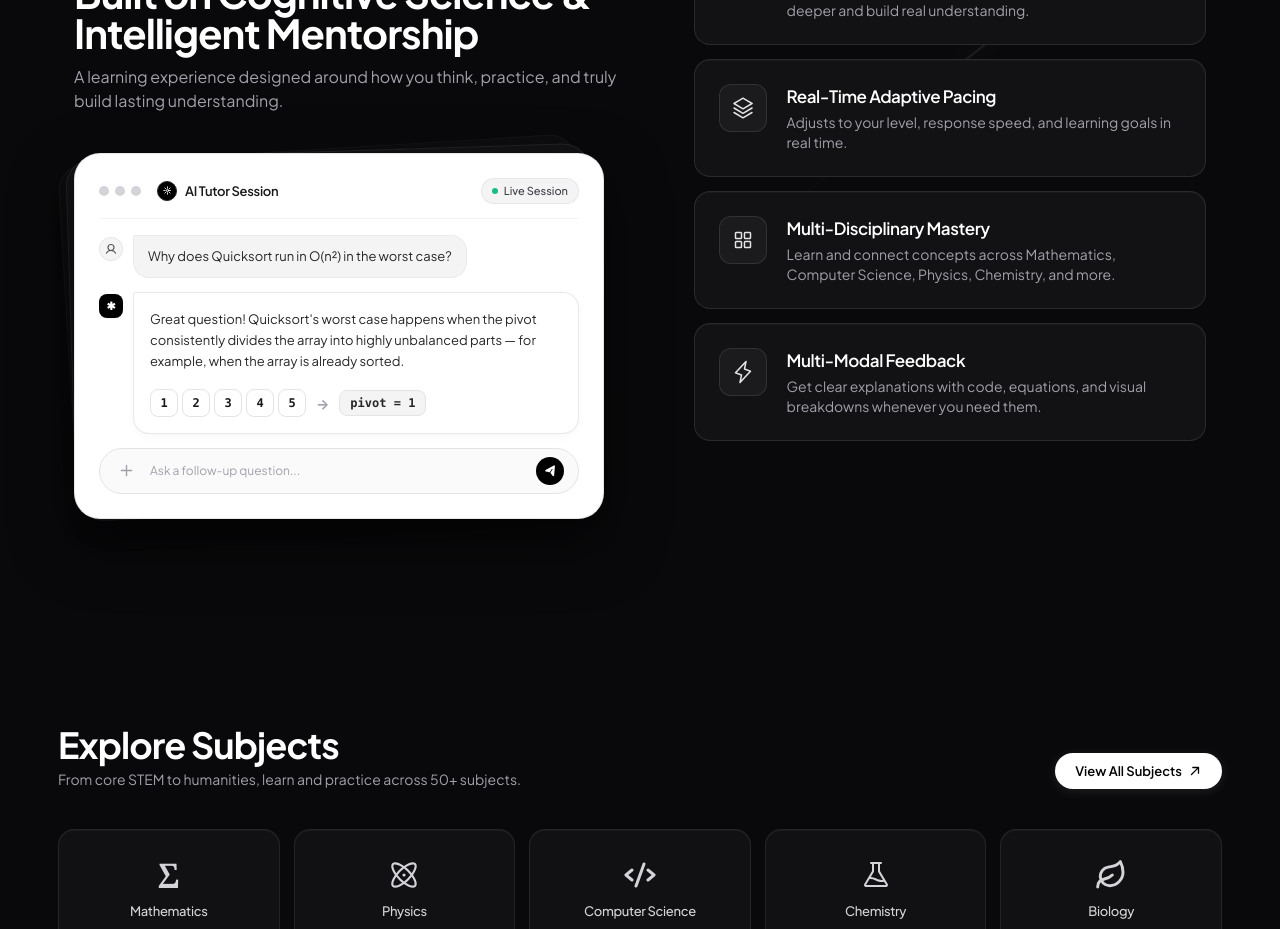
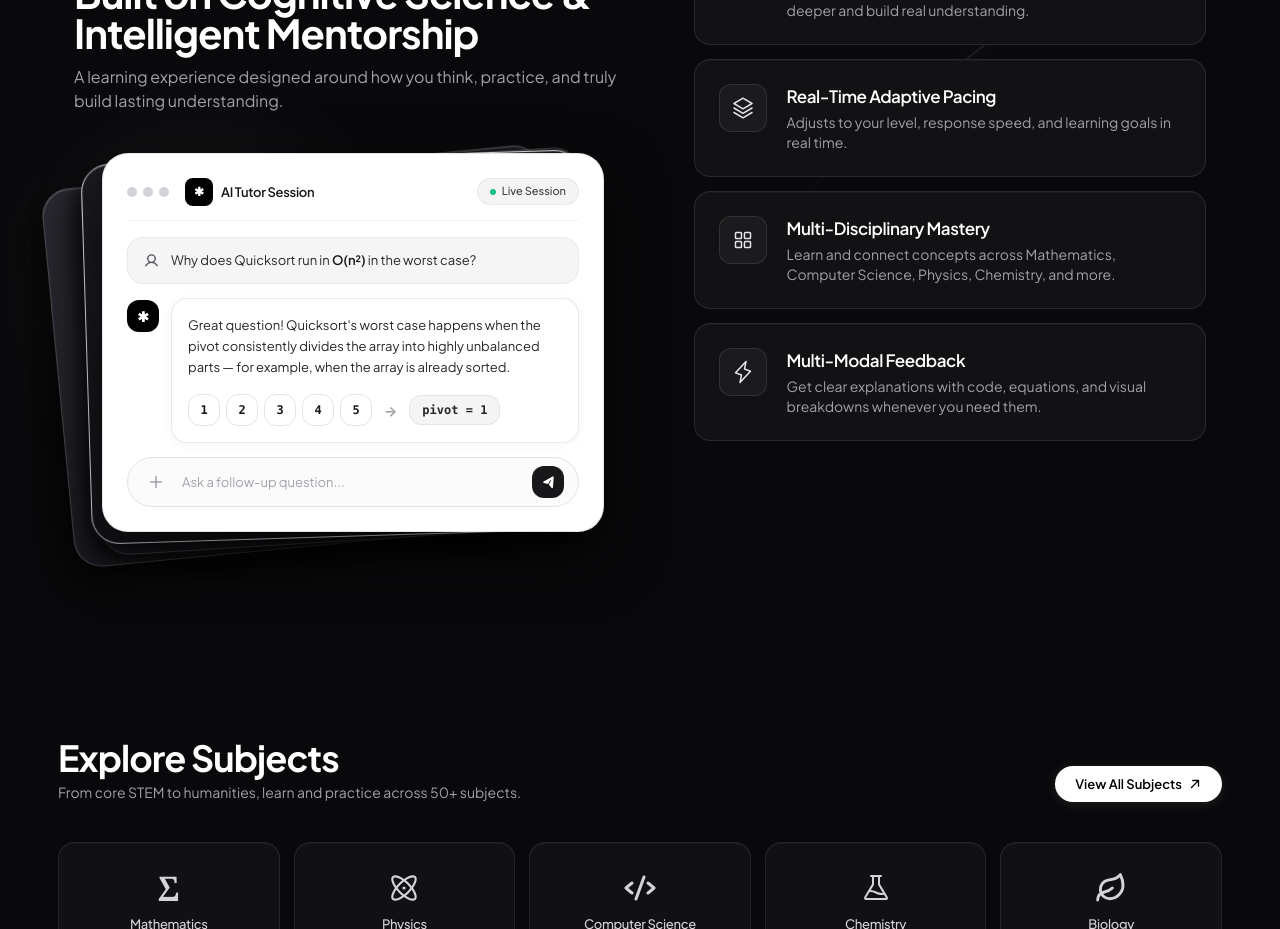
Before and after one commit to Aman-HQ/PLP, a React (Vite) app: page / in a window 1280 px wide. Shown: the part 1680-2609 px from the top of the page. Built offline with nearby package versions, Linux system fonts and the light colour scheme; no server answers.

Commit message:
Shukla's chatbot added 15

```diff
--- a/src/components/About.jsx
+++ b/src/components/About.jsx
@@ -126,25 +126,37 @@ export default function About() {
               A learning experience designed around how you think, practice, and truly build lasting understanding.
             </motion.p>
 
-            {/* 4. Stacked Mockup Window matching Image 2 */}
+            {/* 4. Stacked Mockup Window with 3 layered cards behind matching Image */}
             <motion.div
               variants={itemVariants}
-              className="relative mt-8 sm:mt-10 w-full max-w-[530px]"
+              className="relative mt-8 sm:mt-10 w-full max-w-[530px] pl-5 sm:pl-7"
             >
-              {/* Stacked Backdrop Card 1 (Deepest) */}
+              {/* Soft ambient backlight halo */}
               <div
                 aria-hidden
-                className="absolute inset-0 rounded-[28px] border border-white/[0.07] bg-[#111114] -rotate-[3.5deg] scale-[0.98] -translate-x-3 -translate-y-2 pointer-events-none opacity-50 shadow-xl"
+                className="absolute -top-6 -left-6 -z-10 h-72 w-72 rounded-full bg-white/[0.05] blur-3xl pointer-events-none"
               />
 
-              {/* Stacked Backdrop Card 2 (Middle) */}
+              {/* Stacked Backdrop Card 1 (Furthest Back - Widest Fan) */}
               <div
                 aria-hidden
-                className="absolute inset-0 rounded-[28px] border border-white/[0.1] bg-[#16161a] -rotate-[1.8deg] scale-[0.99] -translate-x-1.5 -translate-y-1 pointer-events-none opacity-70 shadow-xl"
+                className="absolute inset-y-0 right-0 left-5 sm:left-7 rounded-[28px] border border-white/20 bg-gradient-to-br from-[#2a2a32]/90 via-[#1c1c22]/90 to-[#121216]/95 -rotate-[5.5deg] -translate-x-7 -translate-y-3 origin-bottom-right pointer-events-none shadow-[inset_0_1px_1px_rgba(255,255,255,0.22),-12px_16px_36px_rgba(0,0,0,0.65)] backdrop-blur-xl"
+              />
+
+              {/* Stacked Backdrop Card 2 (Middle Layer) */}
+              <div
+                aria-hidden
+                className="absolute inset-y-0 right-0 left-5 sm:left-7 rounded-[28px] border border-white/20 bg-gradient-to-br from-[#222228]/92 via-[#18181d]/92 to-[#0e0e12]/95 -rotate-[3.6deg] -translate-x-4.5 -translate-y-2 origin-bottom-right pointer-events-none shadow-[inset_0_1px_1px_rgba(255,255,255,0.18),-8px_12px_28px_rgba(0,0,0,0.6)] backdrop-blur-xl"
+              />
+
+              {/* Stacked Backdrop Card 3 (Immediate Backdrop) */}
+              <div
+                aria-hidden
+                className="absolute inset-y-0 right-0 left-5 sm:left-7 rounded-[28px] border border-white/18 bg-gradient-to-br from-[#1b1b20]/95 via-[#141418]/95 to-[#0b0b0e] -rotate-[1.8deg] -translate-x-2.5 -translate-y-1 origin-bottom-right pointer-events-none shadow-[inset_0_1px_1px_rgba(255,255,255,0.14),-4px_8px_20px_rgba(0,0,0,0.55)] backdrop-blur-xl"
               />
 
               {/* Main Foreground White Mockup Window */}
-              <div className="relative rounded-[26px] border border-zinc-200/90 bg-white p-5 sm:p-6 shadow-[0_24px_60px_rgba(0,0,0,0.55)] text-zinc-900">
+              <div className="relative rounded-[26px] border border-zinc-200/90 bg-white p-5 sm:p-6 shadow-[0_24px_60px_rgba(0,0,0,0.65),0_2px_4px_rgba(0,0,0,0.06)] text-zinc-900">
 
                 {/* Window Header */}
                 <div className="flex items-center justify-between border-b border-zinc-100 pb-3.5">
@@ -158,7 +170,9 @@ export default function About() {
 
                     {/* Window Brand Mark & Title */}
                     <div className="flex items-center gap-2 ml-1">
-                      <Logo dark className="w-5 h-5 rounded-md" />
+                      <div className="flex h-7 w-7 items-center justify-center rounded-lg bg-black text-white shadow-xs">
+                        <span className="font-bold text-xs select-none">✱</span>
+                      </div>
                       <span className="font-sans text-xs sm:text-[13px] font-semibold text-zinc-900 tracking-tight">
                         AI Tutor Session
                       </span>
@@ -166,7 +180,7 @@ export default function About() {
                   </div>
 
                   {/* Live Session Badge */}
-                  <div className="flex items-center gap-1.5 rounded-full bg-zinc-100 border border-zinc-200/80 px-2.5 py-1 text-[11px] font-medium text-zinc-700">
+                  <div className="flex items-center gap-1.5 rounded-full bg-zinc-100 border border-zinc-200/80 px-3 py-1 text-[11px] font-medium text-zinc-700">
                     <span className="h-1.5 w-1.5 rounded-full bg-emerald-500 animate-pulse" />
                     <span>Live Session</span>
                   </div>
@@ -175,64 +189,62 @@ export default function About() {
                 {/* Conversation Body */}
                 <div className="mt-4 space-y-3.5">
 
-                  {/* User Question */}
-                  <div className="flex items-start gap-2.5">
-                    <div className="h-6 w-6 rounded-full bg-zinc-100 border border-zinc-200/80 flex items-center justify-center text-zinc-600 shrink-0 mt-0.5">
-                      <User size={12} weight="bold" />
-                    </div>
-                    <div className="rounded-2xl rounded-tl-sm bg-zinc-100 px-3.5 py-2.5 text-xs sm:text-[13px] text-zinc-800 font-sans leading-relaxed border border-zinc-200/50">
-                      Why does Quicksort run in O(n²) in the worst case?
-                    </div>
+                  {/* User Question Bar matching Image */}
+                  <div className="flex items-center gap-3 rounded-2xl bg-zinc-100/90 border border-zinc-200/70 px-4 py-3 text-xs sm:text-[13px] text-zinc-800">
+                    <User size={15} weight="bold" className="text-zinc-600 shrink-0" />
+                    <span className="font-sans leading-relaxed">
+                      Why does Quicksort run in <span className="font-semibold text-zinc-900">O(n²)</span> in the worst case?
+                    </span>
                   </div>
 
                   {/* AI Tutor Response */}
-                  <div className="flex items-start gap-2.5">
-                    <div className="h-6 w-6 rounded-lg bg-black flex items-center justify-center text-white shrink-0 mt-0.5 shadow-sm">
-                      <span className="font-bold text-[11px] select-none">✱</span>
+                  <div className="flex items-start gap-3 mt-4">
+                    <div className="flex h-8 w-8 shrink-0 items-center justify-center rounded-xl bg-black text-white shadow-sm mt-0.5">
+                      <span className="font-bold text-sm select-none">✱</span>
                     </div>
-                    <div className="flex-1 rounded-2xl rounded-tl-sm bg-white p-3.5 sm:p-4 border border-zinc-200/80 shadow-[0_2px_10px_rgba(0,0,0,0.03)] text-xs sm:text-[13px] text-zinc-800 font-sans leading-relaxed">
-                      <p className="text-zinc-800">
+                    <div className="flex-1 rounded-2xl bg-white p-4 border border-zinc-200/80 shadow-[0_2px_12px_rgba(0,0,0,0.04)] text-xs sm:text-[13px] text-zinc-800 font-sans leading-relaxed">
+                      <p className="text-zinc-800 leading-relaxed font-normal">
                         Great question! Quicksort&apos;s worst case happens when the pivot consistently divides the array into highly unbalanced parts — for example, when the array is already sorted.
                       </p>
 
-                      {/* Interactive Array Visualization matching Image 2 */}
+                      {/* Interactive Array Visualization matching Image */}
                       <div className="mt-3.5 flex flex-wrap items-center gap-2 pt-0.5">
-                        <div className="flex items-center gap-1">
+                        <div className="flex items-center gap-1.5">
                           {[1, 2, 3, 4, 5].map((num) => (
                             <div
                               key={num}
-                              className="flex h-7 w-7 items-center justify-center rounded-lg border border-zinc-200 bg-white font-mono text-xs font-semibold text-zinc-900 shadow-xs"
+                              className="flex h-8 w-8 items-center justify-center rounded-xl border border-zinc-200 bg-white font-mono text-xs font-semibold text-zinc-900 shadow-xs"
                             >
                               {num}
                             </div>
                           ))}
                         </div>
-                        <span className="text-zinc-400 font-bold text-sm mx-0.5 select-none">→</span>
-                        <div className="flex items-center rounded-lg border border-zinc-200 bg-zinc-100 px-2.5 py-1 font-mono text-xs font-semibold text-zinc-800">
+                        <span className="text-zinc-400 font-bold text-sm mx-1 select-none">→</span>
+                        <div className="flex items-center rounded-xl border border-zinc-200 bg-zinc-100 px-3 py-1.5 font-mono text-xs font-semibold text-zinc-800">
                           pivot = 1
                         </div>
                       </div>
                     </div>
                   </div>
 
-                  {/* Chat Input Field matching Image 2 */}
-                  <div className="mt-4 flex items-center justify-between gap-3 rounded-full border border-zinc-200 bg-zinc-50/90 px-3 py-1.5 sm:px-3.5 sm:py-2">
+                  {/* Chat Input Field matching Image */}
+                  <div className="mt-5 flex items-center justify-between gap-3 rounded-full border border-zinc-200 bg-zinc-50/80 px-3.5 py-2">
                     <button
                       type="button"
                       aria-label="Add attachment"
-                      className="flex h-6 w-6 items-center justify-center rounded-full text-zinc-400 hover:text-zinc-600 transition-colors cursor-pointer"
+                      className="flex h-7 w-7 items-center justify-center rounded-full text-zinc-400 hover:text-zinc-600 transition-colors cursor-pointer"
                     >
-                      <Plus size={15} weight="bold" />
+                      <Plus size={16} weight="bold" />
                     </button>
-                    <span className="flex-1 font-sans text-xs text-zinc-400 select-none">
+                    <span className="flex-1 font-sans text-xs sm:text-[13px] text-zinc-400 select-none">
                       Ask a follow-up question...
                     </span>
                     <button
                       type="button"
                       aria-label="Send message"
-                      className="flex h-7 w-7 items-center justify-center rounded-full bg-black text-white hover:bg-zinc-800 active:scale-95 transition-all cursor-pointer"
+                      className="flex h-8 w-8 items-center justify-center rounded-xl bg-zinc-900 text-white hover:bg-black active:scale-95 transition-all cursor-pointer shadow-xs"
                     >
-                      <PaperPlaneTilt size={12} weight="fill" className="-rotate-12 translate-x-px" />
+                      <PaperPlaneTilt size={13} weight="fill" className="-rotate-12 translate-x-px" />
                     </button>
                   </div>
 
--- a/src/pages/NotFoundPage.jsx
+++ b/src/pages/NotFoundPage.jsx
@@ -17,12 +17,7 @@ export default function NotFoundPage({ onGoHome }) {
         transition={{ duration: 0.4 }}
         className="relative z-10 flex max-w-md flex-col items-center"
       >
-        <Logo className="mb-6 h-11 w-11" />
-
-        <div className="inline-flex items-center gap-2 rounded-full border border-white/15 bg-white/[0.04] px-3.5 py-1 text-xs font-mono text-zinc-300">
-          <Compass size={14} />
-          <span>Error 404</span>
-        </div>
+        <Logo className="mb-4 h-12 w-12" />
 
         <h1 className="mt-4 font-display text-6xl sm:text-7xl font-bold tracking-tight bg-gradient-to-b from-white via-zinc-300 to-zinc-600 bg-clip-text text-transparent">
           404
```
